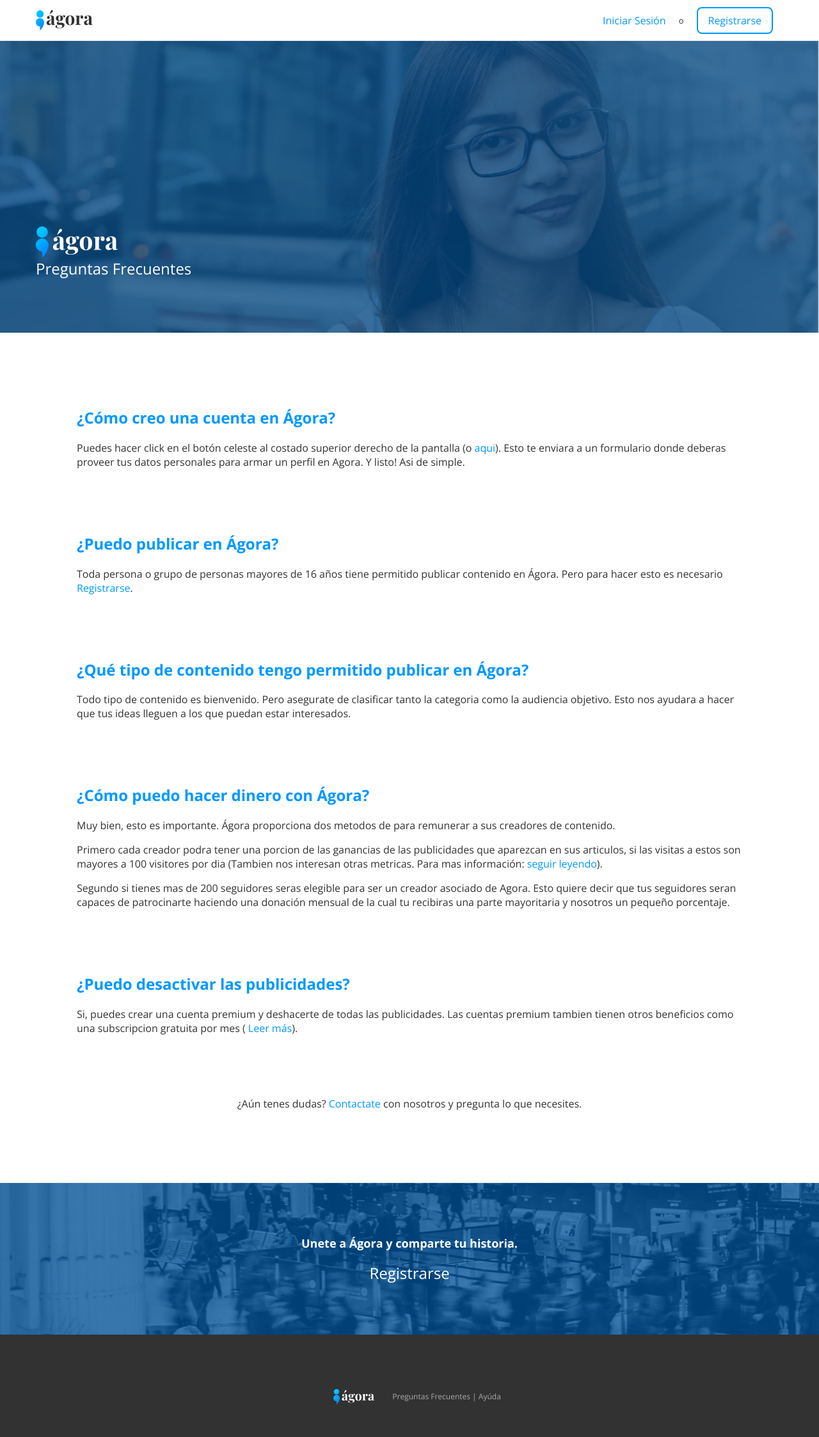
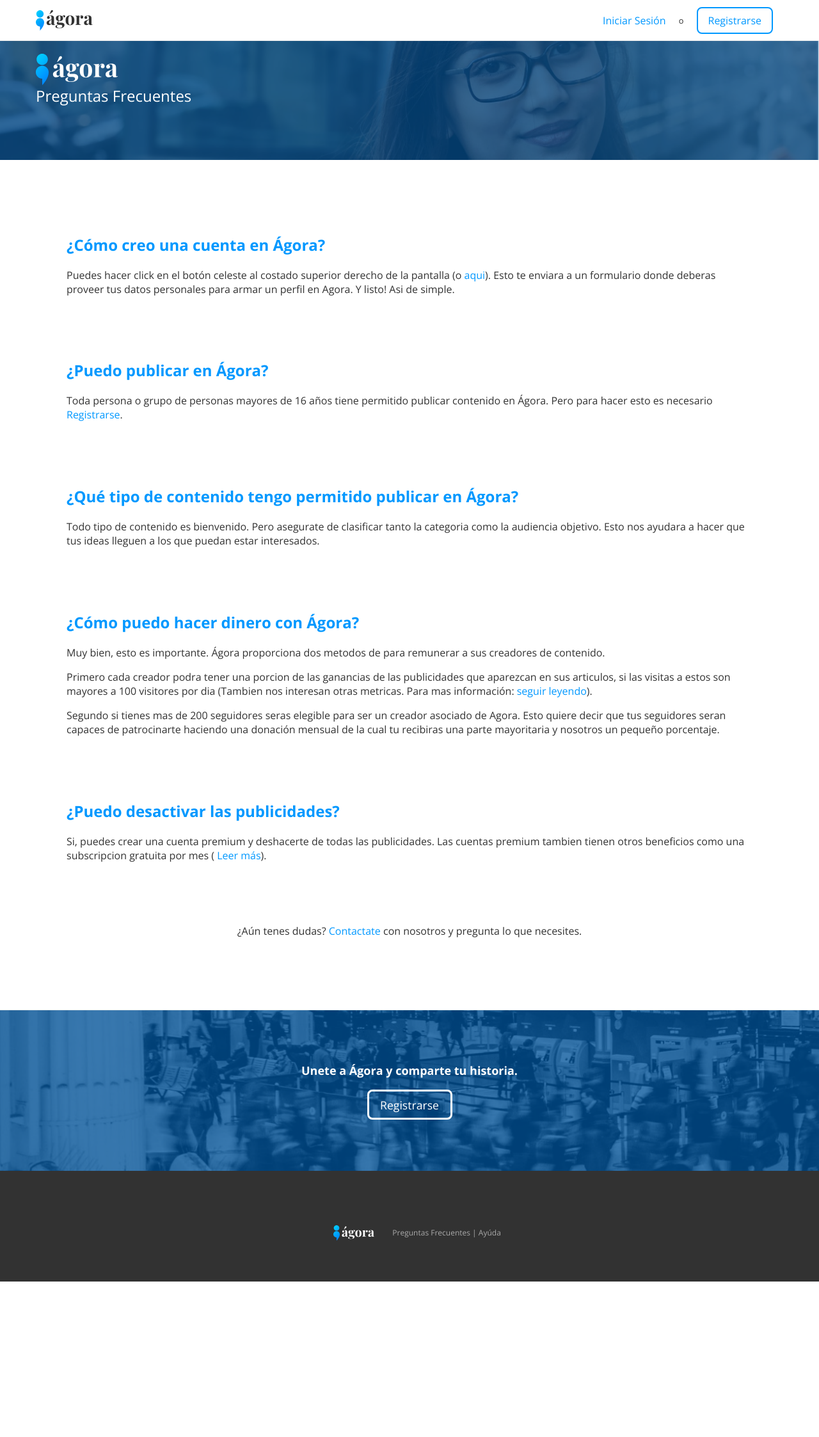
Before and after one commit to hzjqn/agora, a PHP site: page /faq.php in a window 1280 px wide. Shown: the top 2246 px of the page at 64% size. After the commit the page ends 2003 px from the top, so only its background shows below. Run offline with PHP 8.4, Linux system fonts and the light colour scheme.

Commit message:
design fixes

```diff
--- a/css/main.css
+++ b/css/main.css
@@ -247,7 +247,7 @@ section {
   justify-content: flex-end;
   flex-direction: column;
   height: 100vh;
-  background: url(../img/header-background.png);
+  background: url(../img/header-background.png) fixed;
   background-size: cover;
   background-position: 65% 0%;
   color: #fff;
@@ -261,10 +261,9 @@ section {
   display: flex;
   justify-content: flex-end;
   flex-direction: column;
-  height: 65vh;
   background: url(../img/header-background.png);
   background-size: cover;
-  background-position: 65% 0%;
+  background-position: 65% 25%;
   color: #fff;
   text-align: left; }
   #faq-header article h2 {
@@ -272,7 +271,6 @@ section {
     font-size: 24px; }
     #faq-header article h2 img {
       display: block;
-      vertical-align: middle;
       width: 128px; }
 
 #preguntas {
@@ -281,7 +279,7 @@ section {
   align-items: center;
   min-height: 50vh; }
   #preguntas article {
-    padding: 32px 4em; }
+    padding: 32px 1em; }
     #preguntas article h2 {
       color: #0098ff; }
 
@@ -304,8 +302,12 @@ section {
     color: #fff;
     font-size: 18px; }
   #join a {
-    font-size: 24px;
-    color: #fff; }
+    display: inline-block;
+    font-size: 1.1em;
+    color: #fff;
+    border-radius: 8px;
+    padding: .5em 1em;
+    border: 3px solid #fff; }
 
 footer {
   display: flex;
@@ -374,6 +376,16 @@ footer {
             color: white;
             background: #0098ff; }
 
+  #preguntas {
+    display: flex;
+    justify-content: center;
+    align-items: center;
+    min-height: 50vh; }
+    #preguntas article {
+      padding: 32px 3em; }
+      #preguntas article h2 {
+        color: #0098ff; }
+
   header {
     text-align: left; }
     header article {
--- a/css/main.scss
+++ b/css/main.scss
@@ -341,7 +341,7 @@ section{
     justify-content: flex-end;
     flex-direction: column;
     height: 100vh;
-    background: url(../img/header-background.png);
+    background: url(../img/header-background.png) fixed;
     background-size: cover;
     background-position: 65% 0%;
     color: $_white;
@@ -360,10 +360,9 @@ section{
     display: flex;
     justify-content: flex-end;
     flex-direction: column;
-    height: 65vh;
     background: url(../img/header-background.png);
     background-size: cover;
-    background-position: 65% 0%;
+    background-position: 65% 25%;
     color: $_white;
     text-align: left;
 
@@ -374,7 +373,6 @@ section{
 
             img{
                 display: block;
-                vertical-align: middle;
                 width: 128px;
             }
         }
@@ -389,7 +387,7 @@ section{
     min-height: 50vh;
 
     article{
-        padding: 32px 4em;
+        padding: 32px 1em;
         h2{
             color: $_mainc;
         }
@@ -425,8 +423,12 @@ section{
     }
 
     a{
-        font-size: 24px;
+        display: inline-block;
+        font-size: 1.1em;
         color: $_white;
+        border-radius: 8px;
+        padding: .5em 1em;
+        border: 3px solid $_white;
     }
 }
 
@@ -531,6 +533,21 @@ footer{
     }
 
 
+    #preguntas{
+        display: flex;
+        justify-content: center;
+        align-items: center;
+        min-height: 50vh;
+
+        article{
+            padding: 32px 3em;
+            h2{
+                color: $_mainc;
+            }
+        }
+    }
+
+
     header{
         text-align: left;
 
--- a/index.php
+++ b/index.php
@@ -1,5 +1,5 @@
 <?php
-    $projectName = "ágora";
+    $projectName = "ágora: explora. expresa. se parte.";
 ?>
 
 <!DOCTYPE html>
@@ -62,7 +62,7 @@
                     </div>
                     <div class="col-md-4">
                         <article>
-                            <h2>Expresate.</h2>
+                            <h2>Expresa.</h2>
                             <p>
                             <strong>Escribí, edita y publica</strong> tus propias notas. <strong>Compartí</strong> tus inquietudes, problemas, desafíos u opiniones con el mundo. Y encontrá <strong>seguidores</strong> y/o <strong>patrocinadores</strong>.
                             </p>
```
Also changed, not shown: 1 other file.
